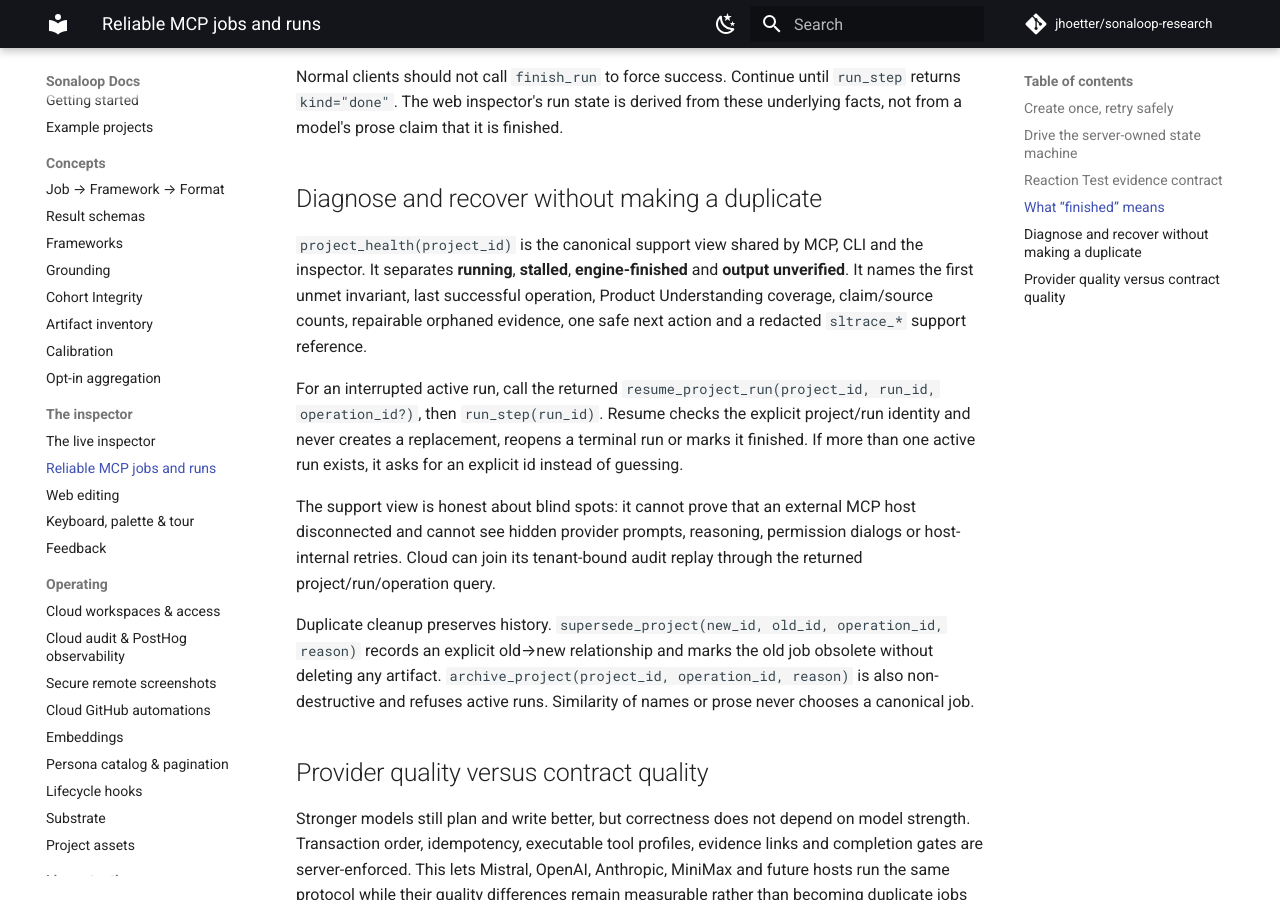
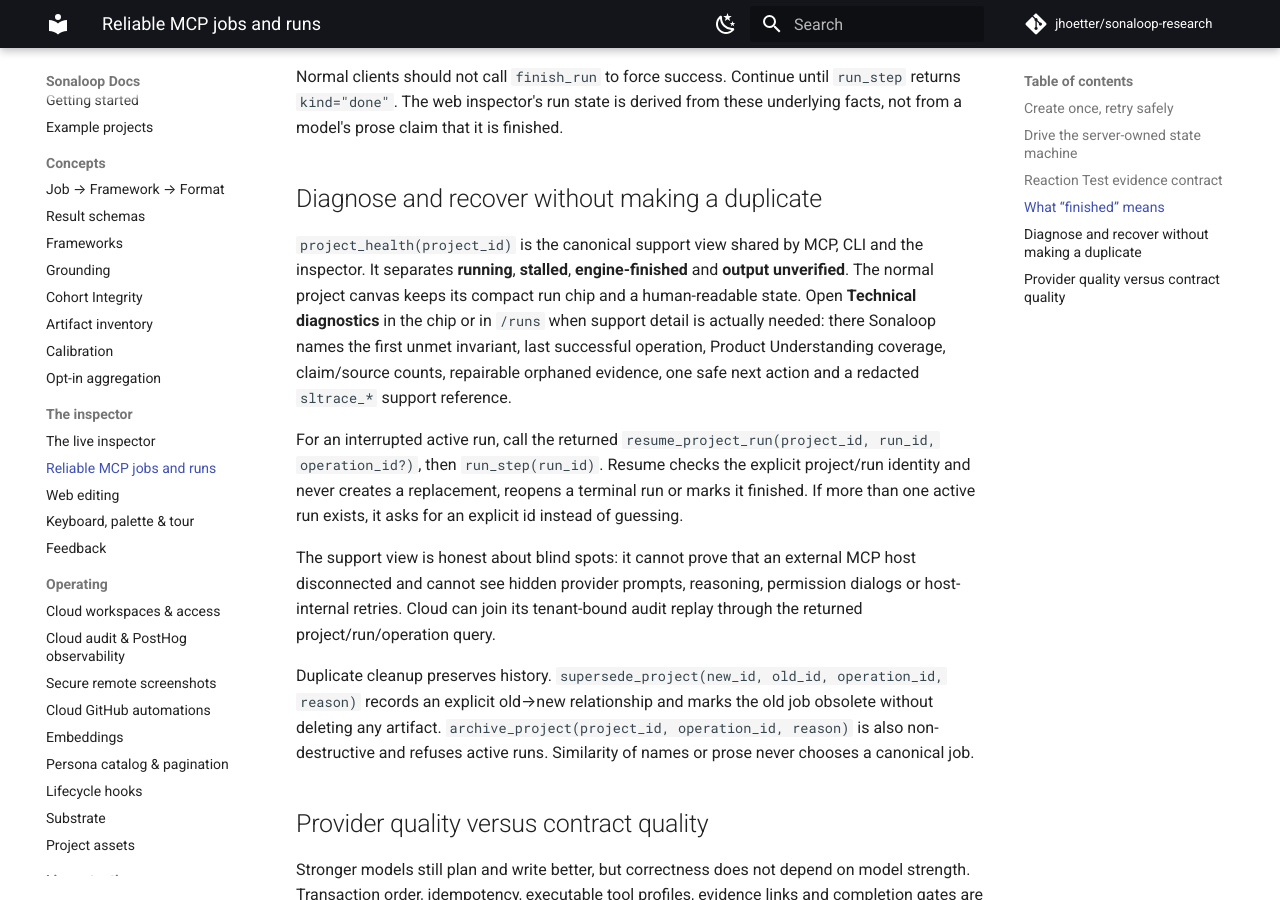
Before and after one commit to jhoetter/sonaloop-docs, an MkDocs documentation site: the page built from docs/reliable-runs.md, in a window 1280 px wide and 900 px high, scrolled down 4064 px. Built offline with MkDocs 1.6.1 and Material for MkDocs 9.7.7, drawn with Linux system fonts in a browser that asks for light colours; comment, search, counter and statistics services are not loaded.

Commit message:
docs: explain progressive run diagnostics

```diff
--- a/docs/reliable-runs.md
+++ b/docs/reliable-runs.md
@@ -166,8 +166,10 @@ model's prose claim that it is finished.
 ## Diagnose and recover without making a duplicate
 
 `project_health(project_id)` is the canonical support view shared by MCP, CLI and the inspector. It
-separates **running**, **stalled**, **engine-finished** and **output unverified**. It names the first
-unmet invariant, last successful operation, Product Understanding coverage, claim/source counts,
+separates **running**, **stalled**, **engine-finished** and **output unverified**. The normal project
+canvas keeps its compact run chip and a human-readable state. Open **Technical diagnostics** in the
+chip or in `/runs` when support detail is actually needed: there Sonaloop names the first unmet
+invariant, last successful operation, Product Understanding coverage, claim/source counts,
 repairable orphaned evidence, one safe next action and a redacted `sltrace_*` support reference.
 
 For an interrupted active run, call the returned
```
